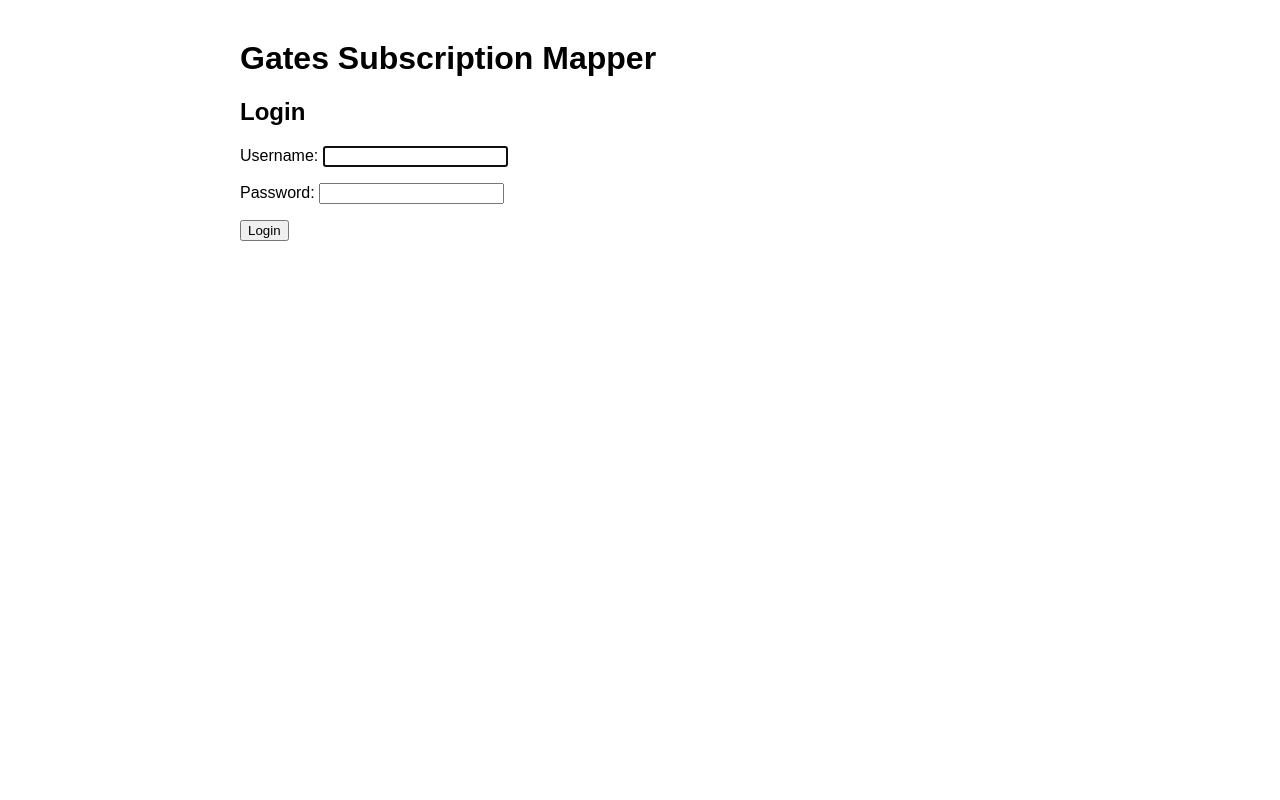
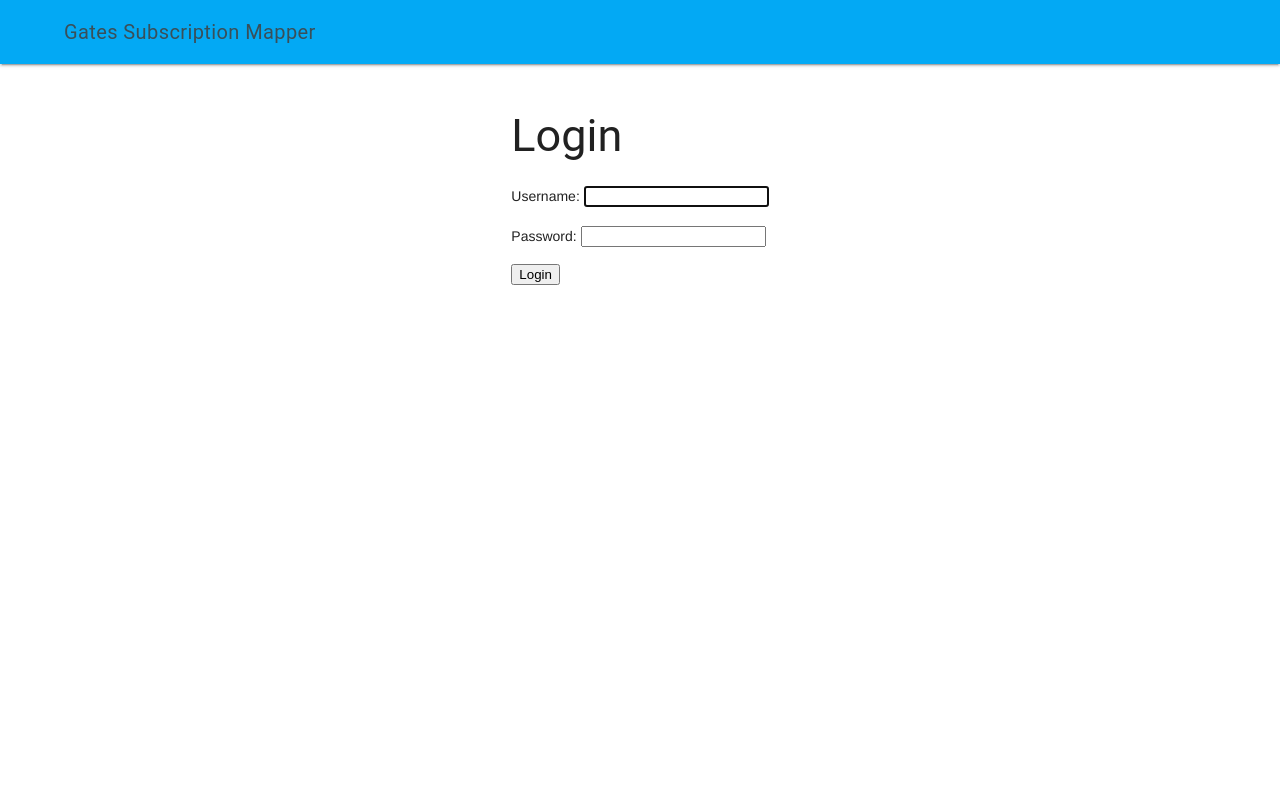
Before and after one commit to praekeltfoundation/gates-subscription-mapper, a Django app: page /accounts/login/ in a window 1280 px wide. Run offline with Django 3.2, Linux system fonts and the light colour scheme; parts of the project's set-up code (start-up, migrations or seed data) failed here and were passed over.

Commit message:
Add MDL styling to base template

```diff
--- a/templates/base.html
+++ b/templates/base.html
@@ -2,19 +2,36 @@
 <!doctype html>
 <html>
     <head>
-        <title>{% block title %}{% endblock %}</title>
-        <link rel="stylesheet" href="{% static 'css/base.css' %}">
+        <link rel="stylesheet" href="https://fonts.googleapis.com/icon?family=Material+Icons">
+        <link rel="stylesheet" href="https://code.getmdl.io/1.3.0/material.light_blue-pink.min.css">
+        <script defer src="https://code.getmdl.io/1.3.0/material.min.js"></script>
+        <style>
+            .mdl-layout {
+                align-items: center;
+            }
+            .mdl-layout__content {
+                padding: 24px;
+                flex: none;
+            }
+            .pagination {
+                float: right;
+            }
+        </style>
     </head>
     <body>
-        <div class="links">
-            {% if user.is_staff %}
-                <a href="{% url 'admin:index' %}">Admin</a>
-            {% endif %}
-            {% if user.is_authenticated %}
-                <a href="{% url 'logout'%}">Logout</a>
-            {% endif %}
+        <div class="mdl-layout mdl-js-layout mdl-layout--no-desktop-drawer-button">
+            <header class="mdl-layout__header">
+                <div class="mdl-layout-icon"></div>
+                <div class="mdl-layout__header-row">
+                    {% include "nav_bar.html" %}
+                </div>
+            </header>
+            <div class="mdl-layout__drawer">
+                {% include "nav_bar.html" with drawer=True %}
+            </div>
+            <main class="mdl-layout__content">
+                {% block content %}{% endblock %}
+            </main>
         </div>
-        <h1>Gates Subscription Mapper</h1>
-        {% block content %}{% endblock %}
     </body>
 </html>
--- /dev/null
+++ b/templates/nav_bar.html
@@ -0,0 +1,13 @@
+
+<a href="{% url 'migration-list' %}" class="mdl-navigation__link"><span class="mdl-layout__title">Gates Subscription Mapper</span></a>
+{% if not drawer %}
+<div class="mdl-layout-spacer"></div>
+{% endif %}
+<nav class="mdl-navigation">
+{% if user.is_staff %}
+    <a class="mdl-navigation__link" href="{% url 'admin:index' %}">Admin</a>
+{% endif %}
+{% if user.is_authenticated %}
+    <a class="mdl-navigation__link" href="{% url 'logout'%}">Logout</a>
+{% endif %}
+</nav>
```
